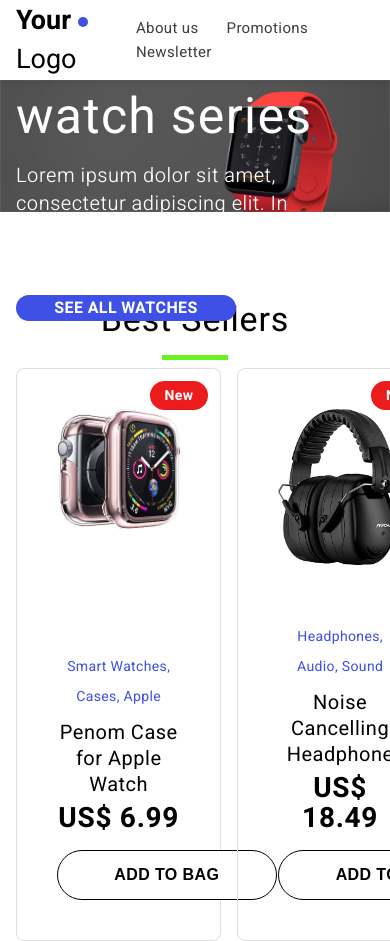
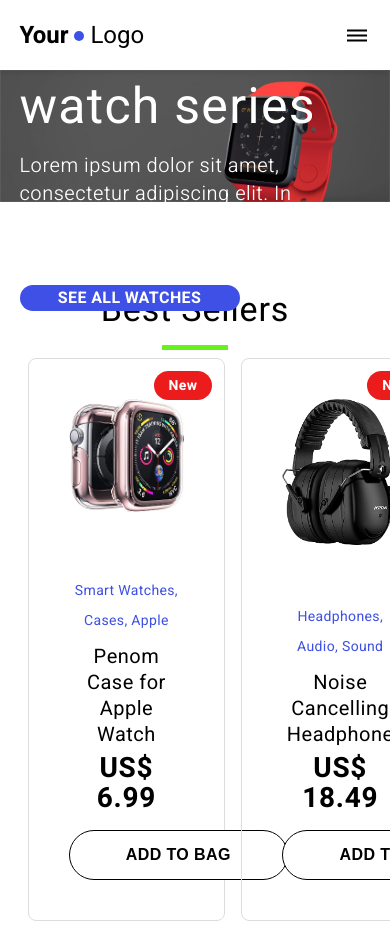
Before and after one commit to imcrvs/DesenvolvedorWebCompleto, a plain HTML site: page projeto_2/index.html in a window 390 px wide. Shown: the top 941 px of the page. Drawn offline with Linux system fonts and the light colour scheme.

Commit message:
Add files via upload

```diff
--- a/projeto_2/css/styles.css
+++ b/projeto_2/css/styles.css
@@ -4,8 +4,9 @@ body{
     padding-top: 80px;
 }
 
-.container{
-    max-width: 1180px;
+body .container{
+    width: 1440px;
+    max-width: 90%;
     margin: auto;
     height: 100%;
     padding: 0 16px;
@@ -54,8 +55,14 @@ header nav{
 
 header nav ul li{
     display: inline-block;
-    margin: 0;
-    padding: 0;
+}
+
+header nav ul li.menu_icon{
+    display: none;
+}
+
+header nav ul li.menu_icon img{
+    vertical-align: middle;
 }
 
 header nav ul li a{
@@ -387,3 +394,58 @@ footer .copyright_text{
     letter-spacing: 0.4px;
     line-height: 22px;
 }
+
+/* ********************************************
+********** CSS MEDIA QUERIES ******************
+******************************************** */
+
+/* Início Design de Small desktop */
+@media screen and (max-width: 1440px){
+
+    body{
+        padding-top: 70px;
+    }
+
+    header{
+        height: 70px;
+    }
+
+    body .container{
+        width: 11800px;
+        max-width: 90%;
+    }
+
+}
+/* Final Design de Small desktop */
+
+/* Inicio Design de tablet */
+@media screen and (max-width: 960px){
+
+    body .container{
+        width: 92%;
+    }
+
+    header .logo{
+        font-size: 24px;
+    }
+
+    header nav ul li{
+        display: none;
+    }
+
+    header nav ul li.menu_icon{
+        display: inline-block;
+    }
+
+}
+
+/* Final Design de tablet */
+
+/* Início Desing mobile */
+@media screen and (max-width: 576px){
+
+    body .container{
+    }
+
+}
+/* Final Desing mobile */
--- a/projeto_2/index.html
+++ b/projeto_2/index.html
@@ -28,6 +28,7 @@
                     <li><a href="#">About us</a></li>
                     <li><a href="#">Promotions</a></li>
                     <li><a href="#">Newsletter</a></li>
+                    <li class="menu_icon"><img src="img/menu_icon.png" alt=""></li>
                 </ul>
             </nav>
         </div>
```
Also changed, not shown: 1 other file.
